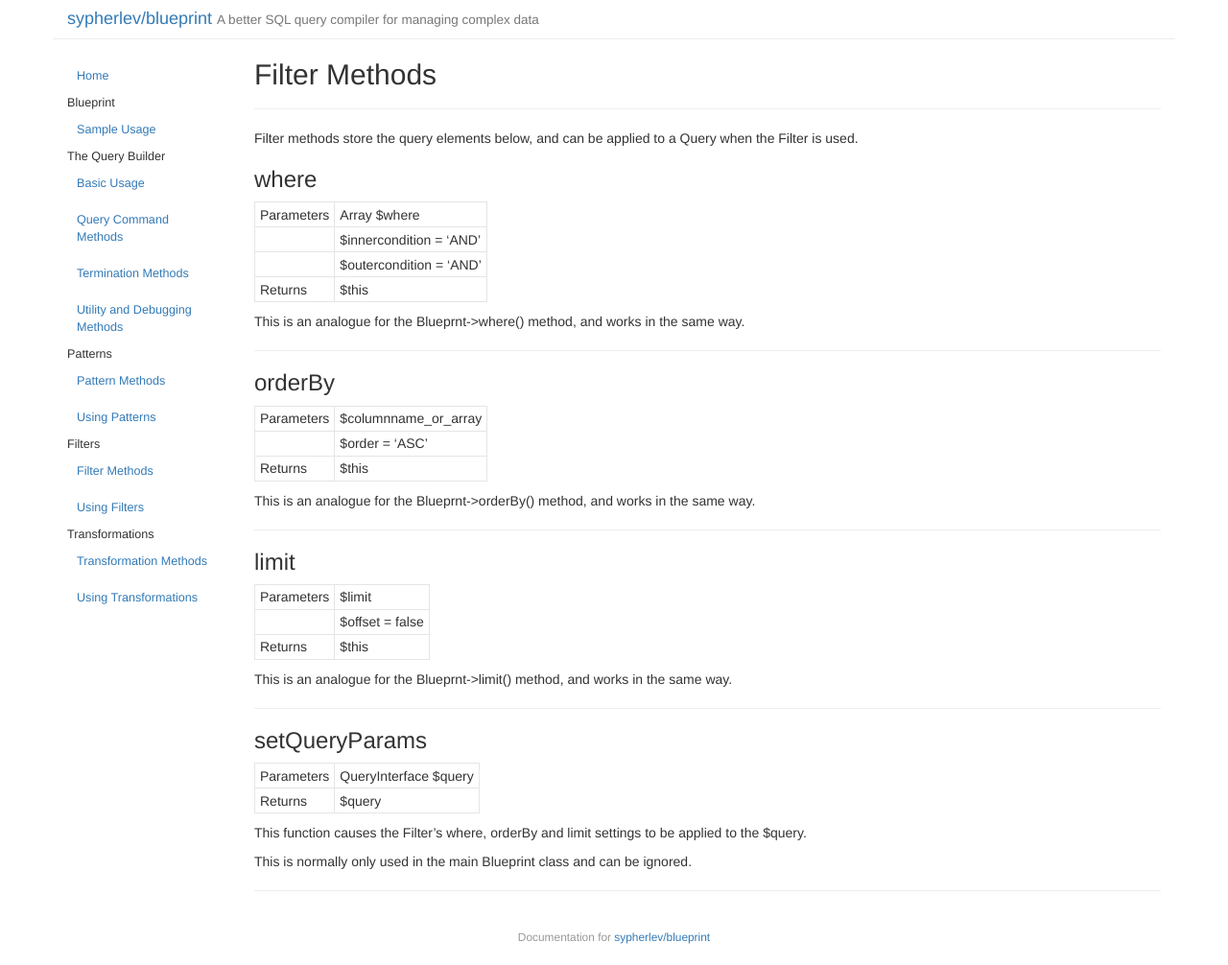
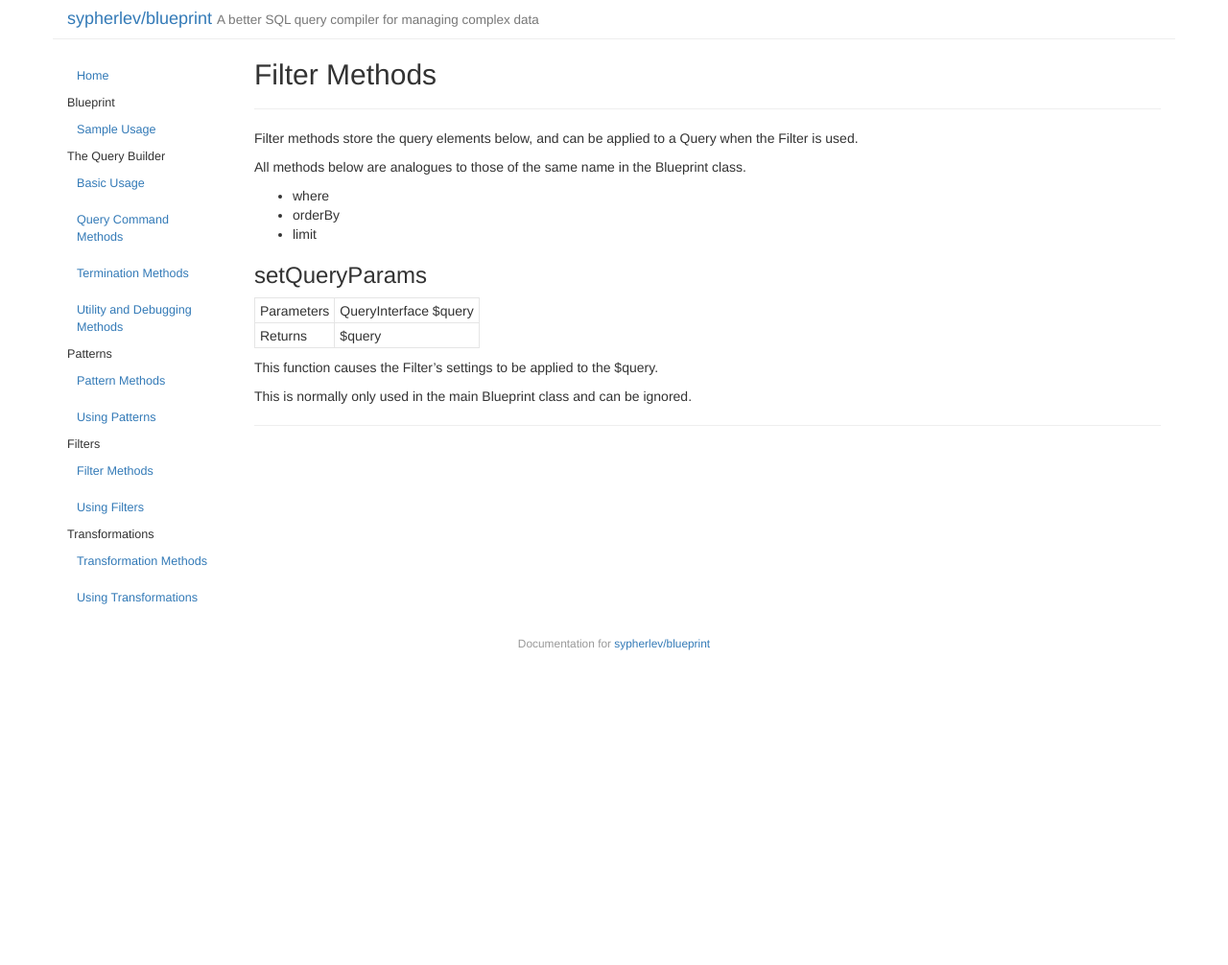
Before and after one commit to sypherlev/blueprint, a Jekyll site: the page built from docs/_posts/2016-10-18-filter-methods.md, in a window 1280 px wide. Shown: the whole page at 96% size. Built offline with Jekyll 4.4.1, drawn with Linux system fonts in a browser that asks for light colours; after the commit the page ends 900 px from its top, so only the background shows below that.

Commit message:
More docs changes

```diff
--- a/docs/_posts/2016-10-18-filter-methods.md
+++ b/docs/_posts/2016-10-18-filter-methods.md
@@ -7,43 +7,18 @@ date: 2016-10-18 15:14:37
 
 Filter methods store the query elements below, and can be applied to a Query when the Filter is used.
 
-### where
+All methods below are analogues to those of the same name in the Blueprint class.
 
-| Parameters   | Array $where    |
-|              | $innercondition = 'AND' |
-|              | $outercondition = 'AND' |
-| Returns      | $this |
-
-This is an analogue for the Blueprnt->where() method, and works in the same way.
-
----
-
-### orderBy
-
-| Parameters   | $columnname_or_array  |
-|              | $order = 'ASC'  |
-| Returns      | $this |
-
-This is an analogue for the Blueprnt->orderBy() method, and works in the same way.
-
----
-
-### limit
-
-| Parameters   | $limit  |
-|              | $offset = false  |
-| Returns      | $this |
-
-This is an analogue for the Blueprnt->limit() method, and works in the same way.
-
----
+* where
+* orderBy
+* limit
 
 ### setQueryParams
 
 | Parameters   | QueryInterface $query  |
 | Returns      | $query |
 
-This function causes the Filter's where, orderBy and limit settings to be applied to the $query.
+This function causes the Filter's settings to be applied to the $query.
 
 This is normally only used in the main Blueprint class and can be ignored.
 
```
Also changed, not shown: docs/_pages/pattern-methods.md (added, +28 -0 lines).
